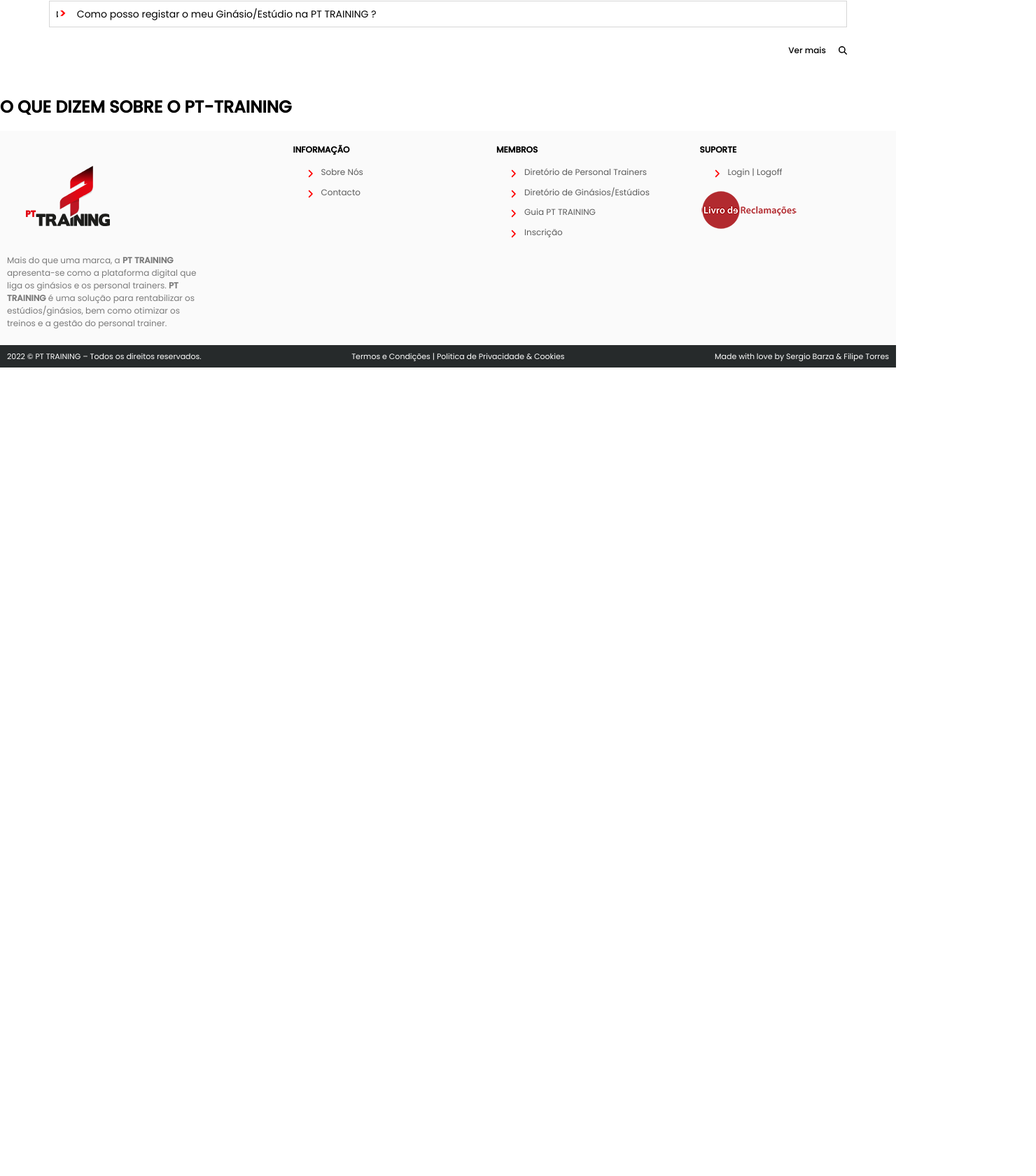
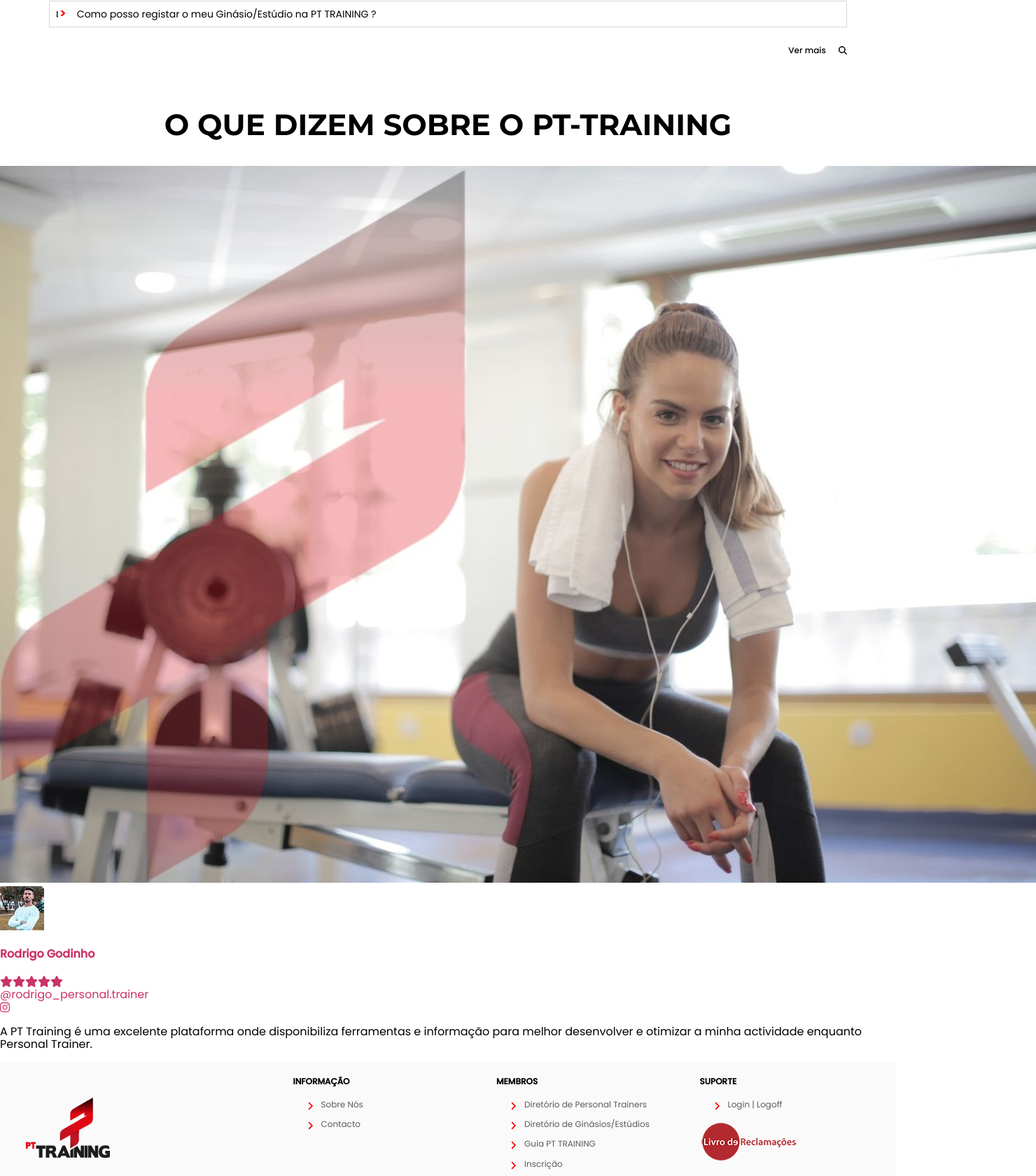
Before and after one commit to sbarza/my-agenda, a React (Create React App) app in the folder frontend/: page / in a window 1280 px wide. Shown: the part 2512-4192 px from the top of the page at 70% size, 1480 px wide, since content can reach past the window. Before the commit the page ends 3037 px from the top, so only its background shows below. Built offline with nearby package versions, Linux system fonts and the light colour scheme.

Commit message:
Estrutura HTML do bloco O QUE DIZEM SOBRE O PT-TRAINING

```diff
--- a/frontend/src/components/Header/Header.js
+++ b/frontend/src/components/Header/Header.js
@@ -1,8 +1,6 @@
 import React from "react";
 import styles from "./Header.module.css";
 import { FontAwesomeIcon } from '@fortawesome/react-fontawesome'
-
-const urlOrigin = window.location.origin;
 
 const Header = (props) => {
   return (
@@ -27,7 +25,7 @@
       </section>
       <section className={`container ${styles["header-menu"]}`}>
         <div className={styles["header-menu__container"]}>
-          <a className={styles["header-menu__logo"]} href={`${urlOrigin}`}>
+          <a className={styles["header-menu__logo"]} href="/">
             <svg enableBackground="new 0 0 289.167 200" version="1.1" width="120px" height="86.122px" viewBox="0 0 120 86.122" xmlSpace="preserve" xmlns="http://www.w3.org/2000/svg">
               <g transform="matrix(.47089 0 0 .47089 -7.2112 -3.0142)">
                 <path d="m218.7 32.513c4e-3 -0.04 4e-3 -0.066 4e-3 -0.066v-21.312s-48.916 25.789-59.087 31.284c-10.171 5.493-9.688 15.204-9.688 15.204v19.857s25.096-13.274 42.753-22.554c-2e-3 2.387-4e-3 4.869-7e-3 7.383 3.453-0.882 6.81-1.738 9.355-2.386v0.078l-9.356 5.457c-2e-3 1.187-2e-3 2.378-2e-3 3.564-23.649 12.523-57.7 30.565-64.212 34.083-10.171 5.495-9.687 15.205-9.687 15.205v19.856s14.394-7.633 31.473-16.676v0.077c-0.033 16.479-0.012 39.807-0.012 39.807l18.471-9.753s7.757-4.285 7.64-17.445c-0.038-4.18-0.061-10.78-0.071-17.839l0.014-2e-3 -0.025-8.607c6.057-3.202 11.707-6.185 16.413-8.662v0.121l18.472-9.757s7.757-4.281 7.64-17.441c-0.063-7.257-0.083-25.008-0.088-39.476z" fill="#d9d9d9"/>
--- a/frontend/src/components/Home/Home.js
+++ b/frontend/src/components/Home/Home.js
@@ -1,20 +1,18 @@
 import React from "react";
 import styles from "./Home.module.css";
 import { FontAwesomeIcon } from "@fortawesome/react-fontawesome";
-import { faStreetView, faUserCheck, faUsers, faSearch } from "@fortawesome/free-solid-svg-icons";
+import { faStreetView, faUserCheck, faUsers, faSearch, faStar } from "@fortawesome/free-solid-svg-icons";
 import homeImageFirst from "../../images/home-first.jpeg";
 import homeImageSecond from "../../images/home-second.jpeg";
+import homeImageThird from "../../images/home-third.jpeg";
+import homeImageInstagramUser from "../../images/home-rodrigogodinho.jpeg";
 
 const Home = () => {
-  const urlOrigin = window.location.origin;
-
   React.useEffect(() => {
     const details = document.querySelectorAll("details");
 
-    // Add the onclick listeners.
     details.forEach((targetDetail) => {
       targetDetail.addEventListener("click", () => {
-        // Close all the details that are not targetDetail.
         details.forEach((detail) => {
           if (detail !== targetDetail) {
             detail.removeAttribute("open");
@@ -28,7 +26,7 @@
     <>
       <section className={styles["container-top-image"]}>
         <a href="#como-funciona">
-          <img src={homeImageFirst} alt="Personal Trainer" />
+          <img src={homeImageFirst} alt="Personal Trainer"/>
           <h2 className={"title title--alpha"}>
             OTIMIZA OS TEUS TREINOS, RENTABILIZA O TEU GINÁSIO
           </h2>
@@ -39,17 +37,17 @@
       <section id="como-funciona" className={`container ${styles["como-funciona"]}`}>
         <h2>COMO FUNCIONA ?</h2>
         <div>
-          <FontAwesomeIcon icon={faStreetView} />
+          <FontAwesomeIcon icon={faStreetView}/>
           <h3 className={"title title--beta"}>Descobrir</h3>
           <p>Descobre na nossa plataforma as vantagens para um Ginásio/Estúdio ou um Personal Trainer.</p>
         </div>
         <div>
-          <FontAwesomeIcon icon={faUserCheck} />
+          <FontAwesomeIcon icon={faUserCheck}/>
           <h3 className={"title title--beta"}>Registar</h3>
           <p>Regista-te como Personal Trainer ou Ginásio/Estúdio de forma gratuita.</p>
         </div>
         <div>
-          <FontAwesomeIcon icon={faUsers} />
+          <FontAwesomeIcon icon={faUsers}/>
           <h3 className={"title title--beta"}>Acesso</h3>
           <p>Tem acesso a todas as ferramentas e vantagens do PT Training enquanto Personal Trainer ou Ginásio/Estúdio.</p>
         </div>
@@ -95,12 +93,31 @@
             <summary>Como posso registar o meu Ginásio/Estúdio na PT TRAINING ?</summary>
             <p>Ser Membro PT Training como Ginásio/Estúdio. Após adesão, aceder à zona de Membros Ginásio/Estúdio, escolher a opção de Criar Ginásio.</p>
           </details>
-          <a href={`${urlOrigin}/perguntas-frequentes`}>Ver mais <FontAwesomeIcon icon={faSearch} /></a>
+          <a href="/perguntas-frequentes">Ver mais <FontAwesomeIcon icon={faSearch}/></a>
         </div>
       </section>
 
       <section className={styles["dizem-sobre-pt-training"]}>
         <h2>O QUE DIZEM SOBRE O PT-TRAINING</h2>
+        <img src={homeImageThird} alt="Mulher a sorrir e descansar do treino"/>
+        <div className="dizem-sobre-pt-training__instagram">
+          <a className="" href="https://www.instagram.com/rodrigo_personal.trainer/">
+            <img src={homeImageInstagramUser} alt="Foto de Rodrigo Godinho"/>
+            <h4 className="dizem-sobre-pt-training__instagram-nome">Rodrigo Godinho</h4>
+            <div className="dizem-sobre-pt-training__instagram-estrelas">
+              {(() => {
+                let icons = [];
+                for (let i = 1; i <= 5; i++) {
+                  icons.push(<FontAwesomeIcon icon={faStar}/>);
+                }
+                return icons;
+              })()}
+            </div>
+            <div className="dizem-sobre-pt-training__instagram-user">@rodrigo_personal.trainer</div>
+            <FontAwesomeIcon icon={['fab', 'instagram']}/>
+          </a>
+          <p className="dizem-sobre-pt-training__instagram-texto">A PT Training é uma excelente plataforma onde disponibiliza ferramentas e informação para melhor desenvolver e otimizar a minha actividade enquanto Personal Trainer.</p>
+        </div>
       </section>
     </>
   );
--- a/frontend/src/components/Home/Home.module.css
+++ b/frontend/src/components/Home/Home.module.css
@@ -46,7 +46,8 @@
 
 .como-funciona h2,
 .porque-pt-training h2,
-.perguntas-frequentes h2 {
+.perguntas-frequentes h2,
+.dizem-sobre-pt-training h2 {
   color: var(--color-black);
   font-family: "Montserrat", Sans-serif;
   font-size: var(--font-size-alpha);
@@ -139,6 +140,7 @@
 
 .perguntas-frequentes__container summary {
   color: var(--color-black);
+  cursor: pointer;
 }
 
 .perguntas-frequentes__container summary::marker {
@@ -168,18 +170,9 @@
   transform: rotate(-90deg);
 }
 
-.perguntas-frequentes__container p {
+.perguntas-frequentes__container details p {
   color: var(--color-7A7A7A);
   margin: 10px 0 0;
-  transform: scaleY(0);
-  max-height: 0;
-  transform-origin: top;
-  transition: all 0.2s;
-}
-
-.perguntas-frequentes__container details[open] p {
-  transform: scaleY(1);
-  max-height: 100vh;
 }
 
 .perguntas-frequentes__container a {
@@ -195,3 +188,7 @@
 .perguntas-frequentes__container a svg {
   margin-left: 15px;
 }
+
+.dizem-sobre-pt-training img {
+
+}
```
Also changed, not shown: frontend/src/images/home-rodrigogodinho.jpeg (added), frontend/src/images/home-third.jpeg (added).
